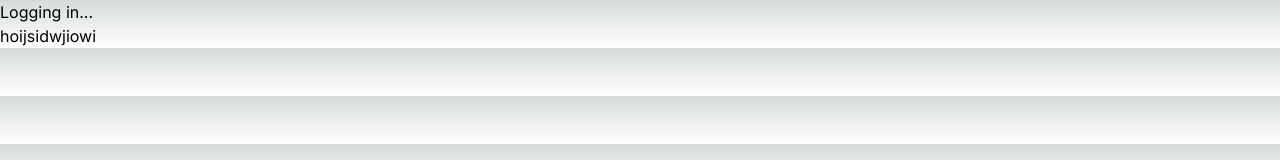
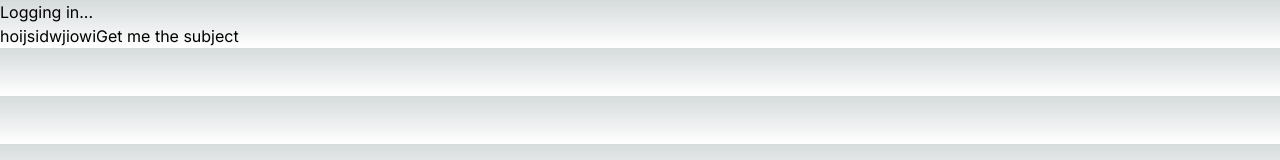
Before and after one commit to AadiNir/EmallClassifier, a Next.js app: page /emailclass in a window 1280 px wide. Shown: the top 160 px of the page. Built offline with nearby package versions, Linux system fonts and the light colour scheme.

Commit message:
new commit

```diff
--- a/src/app/emailclass/page.tsx
+++ b/src/app/emailclass/page.tsx
@@ -1,17 +1,29 @@
 "use client"
 import axios from "axios";
-import { useEffect } from "react";
+import { useEffect, useState } from "react";
 
 export default function Emailclass() {
+    const[count,setcount]=useState(0);
   async function login() {
     let code = localStorage.getItem('oauth-token')
     try {
-      const response = await axios.get(`http://localhost:3000/api/v1/emailclassifier/oauth2callback?code=${code}`)
-      console.log(response)
+        if(count ==0){
+            await axios.get('http://localhost:3000/newoauthcallbacknew', {
+                withCredentials: true // Include credentials (cookies) in the request
+              })
+        }
+    //   const response = await axios.get(`http://localhost:3000/api/v1/emailclassifier/oauth2callback?code=${code}`)
+    //   console.log(response)
       // The server will redirect, so no further action is needed here
     } catch (error) {
       console.error('Error during login:', error);
     }
+  }
+  async function fetchemail(val:number){
+    const resp = await axios.get(`http://localhost:3000/api/v1/emailclassifier/oauth2callback?count=${val}`, {
+        withCredentials: true // Include credentials (cookies) in the request
+      });
+    console.log(resp)
   }
 
 //   useEffect(() => {
@@ -21,6 +33,7 @@ export default function Emailclass() {
     <div>
       <h1>Logging in...</h1>
       <button onClick={login}>hoijsidwjiowi</button>
+      <button onClick={()=>fetchemail(20)}>Get me the subject</button>
     </div>
   );
 }
```
